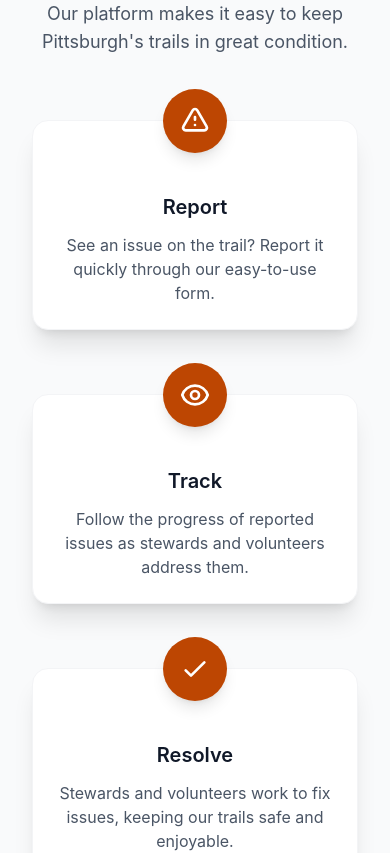
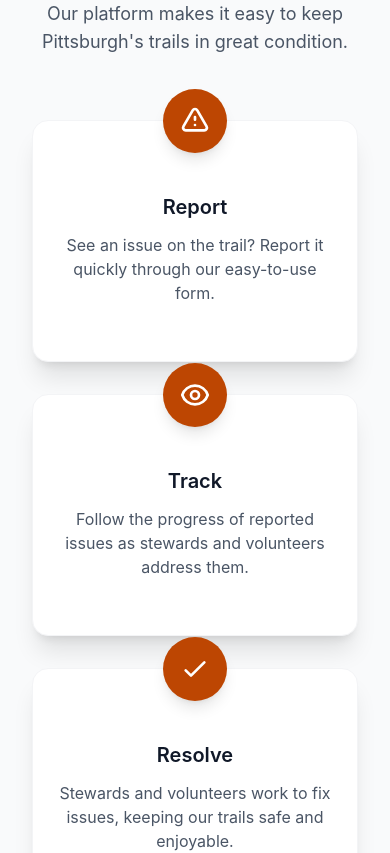
Before and after one commit to CMU-413/trail-pittsburgh, a React (Vite) app in the folder client/: page / in a window 390 px wide. Shown: the part 1040-1893 px from the top of the page. Built offline with nearby package versions, Linux system fonts and the light colour scheme; no server answers.

Commit message:
update home page boxes for report, track, resolve to link to site pages

```diff
--- a/client/src/pages/home/HomePage.tsx
+++ b/client/src/pages/home/HomePage.tsx
@@ -66,8 +66,12 @@ export const HomePage: React.FC = () => {
                     </div>
 
                     <div className="mt-16 grid gap-8 md:grid-cols-3">
-                        <div className="relative p-6 bg-white rounded-2xl shadow-xl border border-gray-100 transition-all duration-300 hover:-translate-y-1 hover:shadow-2xl mb-8 md:mb-0">
-                            <div className="absolute -top-8 left-1/2 -translate-x-1/2 rounded-full bg-indigo-600 p-4 shadow-lg">
+                        <Link
+                            to="/issues/report"
+                            className="group block h-full rounded-2xl outline-none focus-visible:ring-2 focus-visible:ring-indigo-500 focus-visible:ring-offset-2"
+                        >
+                            <div className="relative h-full p-6 bg-white rounded-2xl shadow-xl border border-gray-100 transition-all duration-300 hover:-translate-y-1 hover:shadow-2xl mb-8 md:mb-0">
+                                <div className="absolute -top-8 left-1/2 -translate-x-1/2 rounded-full bg-indigo-600 p-4 shadow-lg transition-transform duration-300 group-hover:scale-105">
                                     <svg className="h-8 w-8 text-white" fill="none" viewBox="0 0 24 24" stroke="currentColor">
                                         <path strokeLinecap="round" strokeLinejoin="round" strokeWidth={2} d="M12 9v2m0 4h.01m-6.938 4h13.856c1.54 0 2.502-1.667 1.732-3L13.732 4c-.77-1.333-2.694-1.333-3.464 0L3.34 16c-.77 1.333.192 3 1.732 3z" />
                                     </svg>
@@ -79,9 +83,14 @@ export const HomePage: React.FC = () => {
                                     </p>
                                 </div>
                             </div>
+                        </Link>
 
-                        <div className="relative p-6 bg-white rounded-2xl shadow-xl border border-gray-100 transition-all duration-300 hover:-translate-y-1 hover:shadow-2xl mb-8 md:mb-0">
-                            <div className="absolute -top-8 left-1/2 -translate-x-1/2 rounded-full bg-indigo-600 p-4 shadow-lg">
+                        <Link
+                            to="/issues"
+                            className="group block h-full rounded-2xl outline-none focus-visible:ring-2 focus-visible:ring-indigo-500 focus-visible:ring-offset-2"
+                        >
+                            <div className="relative h-full p-6 bg-white rounded-2xl shadow-xl border border-gray-100 transition-all duration-300 hover:-translate-y-1 hover:shadow-2xl mb-8 md:mb-0">
+                                <div className="absolute -top-8 left-1/2 -translate-x-1/2 rounded-full bg-indigo-600 p-4 shadow-lg transition-transform duration-300 group-hover:scale-105">
                                     <svg className="h-8 w-8 text-white" fill="none" viewBox="0 0 24 24" stroke="currentColor">
                                         <path strokeLinecap="round" strokeLinejoin="round" strokeWidth={2} d="M15 12a3 3 0 11-6 0 3 3 0 016 0z" />
                                         <path strokeLinecap="round" strokeLinejoin="round" strokeWidth={2} d="M2.458 12C3.732 7.943 7.523 5 12 5c4.478 0 8.268 2.943 9.542 7-1.274 4.057-5.064 7-9.542 7-4.477 0-8.268-2.943-9.542-7z" />
@@ -94,9 +103,14 @@ export const HomePage: React.FC = () => {
                                     </p>
                                 </div>
                             </div>
+                        </Link>
 
-                        <div className="relative p-6 bg-white rounded-2xl shadow-xl border border-gray-100 transition-all duration-300 hover:-translate-y-1 hover:shadow-2xl mb-8 md:mb-0">
-                            <div className="absolute -top-8 left-1/2 -translate-x-1/2 rounded-full bg-indigo-600 p-4 shadow-lg">
+                        <Link
+                            to="/parks"
+                            className="group block h-full rounded-2xl outline-none focus-visible:ring-2 focus-visible:ring-indigo-500 focus-visible:ring-offset-2"
+                        >
+                            <div className="relative h-full p-6 bg-white rounded-2xl shadow-xl border border-gray-100 transition-all duration-300 hover:-translate-y-1 hover:shadow-2xl mb-8 md:mb-0">
+                                <div className="absolute -top-8 left-1/2 -translate-x-1/2 rounded-full bg-indigo-600 p-4 shadow-lg transition-transform duration-300 group-hover:scale-105">
                                     <svg className="h-8 w-8 text-white" fill="none" viewBox="0 0 24 24" stroke="currentColor">
                                         <path strokeLinecap="round" strokeLinejoin="round" strokeWidth={2} d="M5 13l4 4L19 7" />
                                     </svg>
@@ -108,6 +122,7 @@ export const HomePage: React.FC = () => {
                                     </p>
                                 </div>
                             </div>
+                        </Link>
                     </div>
                 </div>
             </section>
```
Lines whose indentation alone changed are shown as unchanged.
